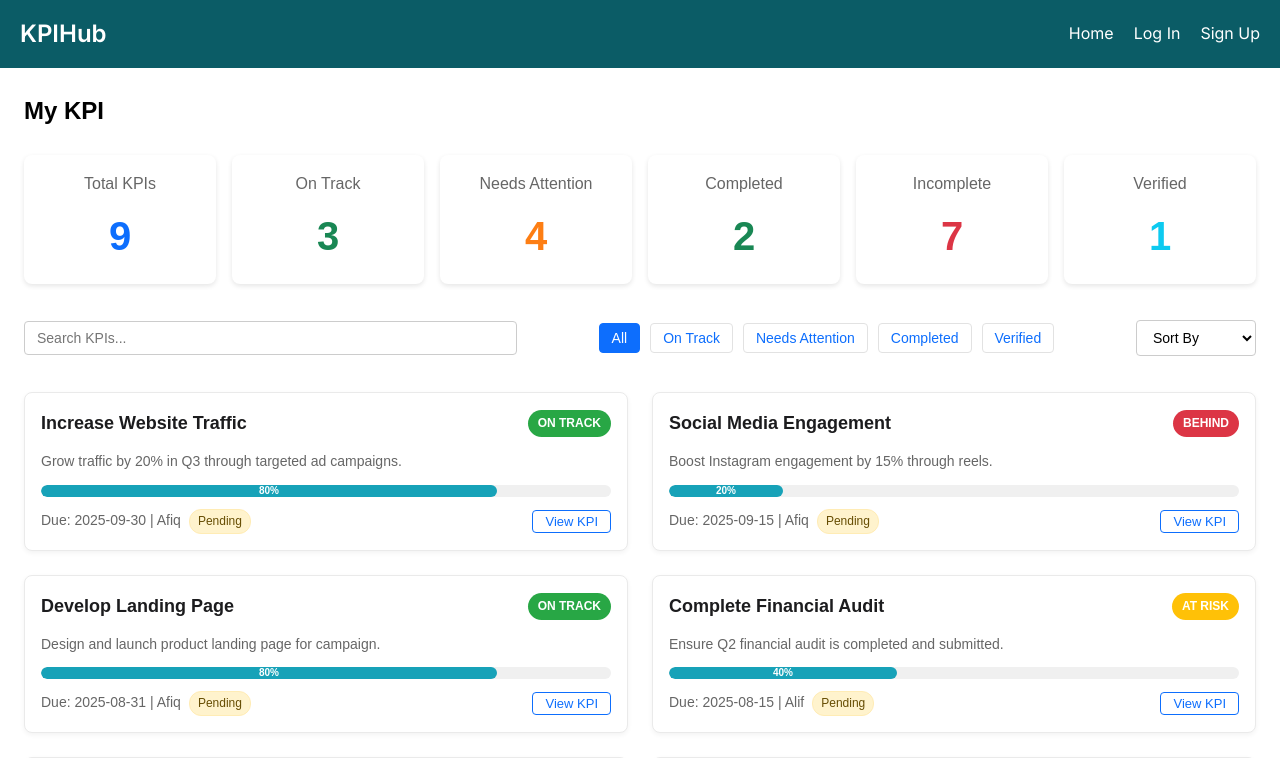
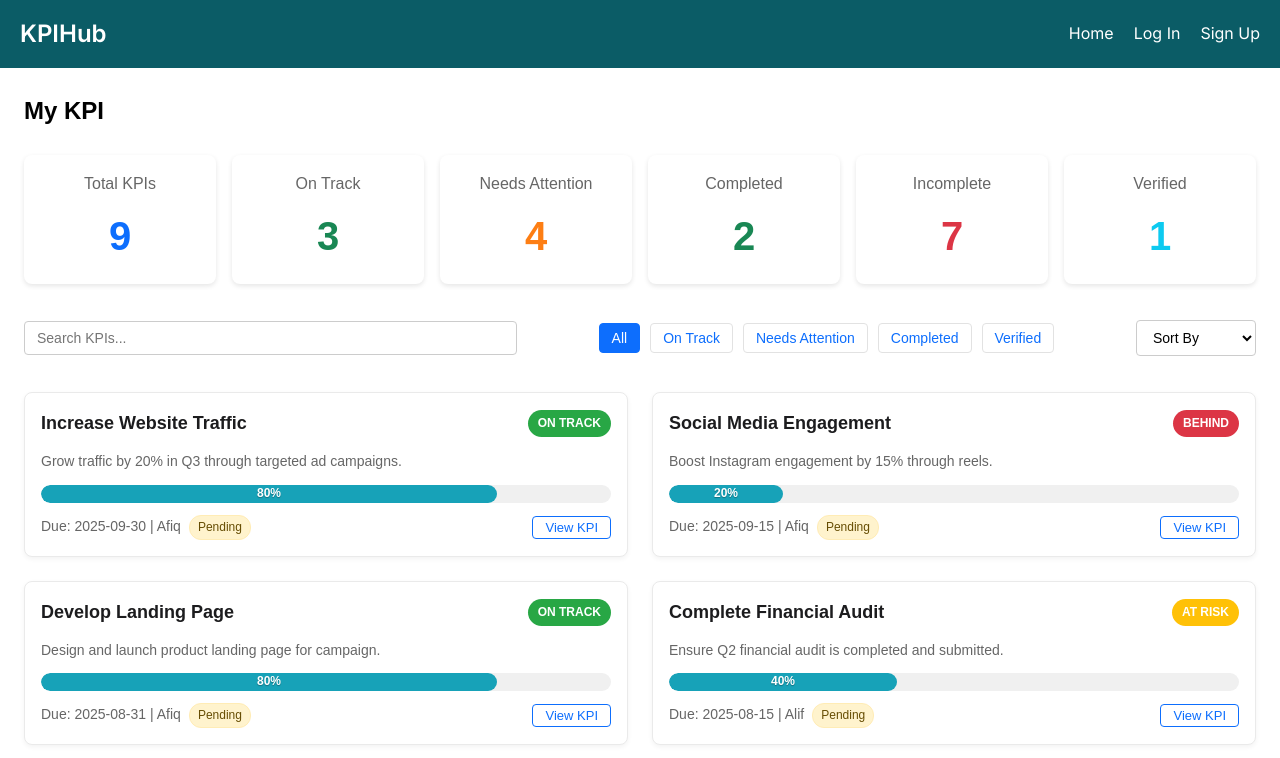
Before and after one commit to miraizz/wp_kpiApp, a React (Create React App) app: page /staff in a window 1280 px wide. Shown: the top 758 px of the page. Built offline with nearby package versions, Linux system fonts and the light colour scheme; what chartjs-plugin-datalabels would draw is missing.

Commit message:
Update Staff.css

```diff
--- a/src/pages/Staff.css
+++ b/src/pages/Staff.css
@@ -142,31 +142,38 @@
     background-color: #198754;
 }
 
-/* Progress bars */
+/* Simple CSS-only fix - minimal approach */
+
+/* Main progress container */
 .progress-container {
-    height: 12px;
-    background-color: #f0f0f0;
-    border-radius: 6px;
-    overflow: hidden;
-    margin: 12px 0;
+    height: 18px !important; /* Thinner height */
+    background-color: #f0f0f0 !important;
+    border-radius: 9px !important;
+    overflow: hidden !important;
+    margin: 12px 0 !important;
+    position: relative !important;
 }
 
+/* Progress bar styling */
 .progress-bar {
-    height: 100%;
-    border-radius: 6px;
-    text-align: center;
-    font-size: 10px;
-    line-height: 12px;
-    color: white;
-    font-weight: 600;
+    height: 18px !important;
+    display: flex !important; /* Use flexbox for centering */
+    align-items: center !important; /* Vertical center */
+    justify-content: center !important; /* Horizontal center */
+    font-size: 12px !important;
+    font-weight: 600 !important;
+    color: white !important; /* Text color */
+    text-shadow: 0 1px 1px rgba(0, 0, 0, 0.3) !important;
+    border-radius: 9px !important;
 }
 
+/* Success and info variants */
 .progress-bar.success {
-    background-color: #28a745;
+    background-color: #28a745 !important;
 }
 
 .progress-bar.info {
-    background-color: #17a2b8;
+    background-color: #17a2b8 !important;
 }
 
 /* Verification badges */
@@ -338,5 +345,3 @@
 .verified-kpi {
     color: #0dcaf0;
 }
-
-/* Cyan */
```
